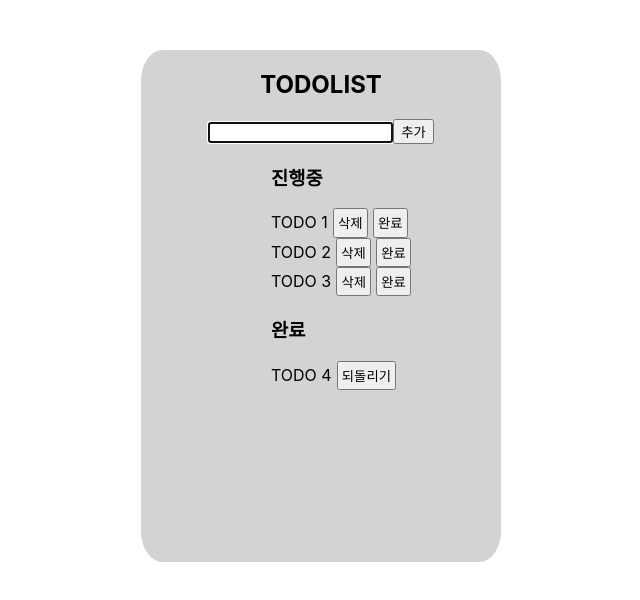
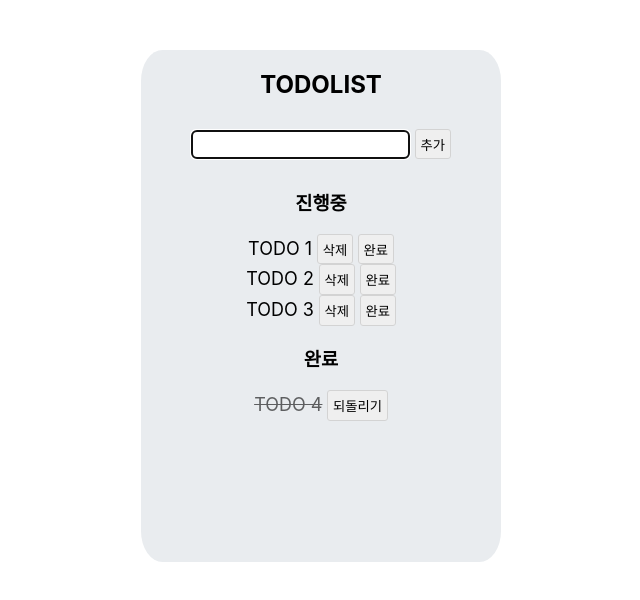
Before and after one commit to daymoon-dev/todolist-by-using-react, a React (Create React App) app: page / in a window 1280 px wide. Shown: the top 600 px of the page, without its empty margins (319-959 px from the left). Built offline with nearby package versions, Linux system fonts and the light colour scheme.

Commit message:
CSS 수정

```diff
--- a/src/App.js
+++ b/src/App.js
@@ -1,6 +1,6 @@
 import { createGlobalStyle } from "styled-components";
 import { TodoTemplate } from "./components/TodoTemplate";
-import { Titles, SubTitle } from "./components/Titles";
+import { Main } from "./components/Titles";
 import { TodoForm } from "./components/TodoForm";
 import { TodoList } from "./components/TodoList";
 import todoItems from "./db/todoItems.json";
@@ -21,7 +21,7 @@ function App() {
     <>
       <GlobalStyle />
       <TodoTemplate>
-        <Titles title="TODOLIST" />
+        <Main title="TODOLIST" />
         <TodoForm todoItem={todoItem} setTodoItem={setTodoItem} />
         <TodoList todoItem={todoItem} setTodoItem={setTodoItem} />
       </TodoTemplate>
--- a/src/components/Button.js
+++ b/src/components/Button.js
@@ -1,6 +1,11 @@
 import styled from "styled-components";
 
-const DefaultButton = styled.button``;
+const DefaultButton = styled.button`
+  padding: 0.3rem;
+  margin-left: 0.3rem;
+  border: 1px solid lightgray;
+  border-radius: 3px;
+`;
 
 export function Button({ buttonText, onClick }) {
   return <DefaultButton onClick={onClick}>{buttonText}</DefaultButton>;
--- a/src/components/Titles.js
+++ b/src/components/Titles.js
@@ -2,10 +2,10 @@ import styled from "styled-components";
 
 const MainTitle = styled.h1``;
 
-export const Titles = ({ title }) => {
+export const Main = ({ title }) => {
   return <MainTitle>{title}</MainTitle>;
 };
 
-export const SubTitle = ({ title }) => {
+export const Sub = ({ title }) => {
   return <h3>{title}</h3>;
 };
--- a/src/components/TodoForm.js
+++ b/src/components/TodoForm.js
@@ -3,15 +3,32 @@ import styled from "styled-components";
 
 import { Button } from "./Button";
 
-const TodoFormBlock = styled.div``;
-const TodoFormTemplate = styled.form``;
-const TodoInput = styled.input``;
+const TodoFormBlock = styled.div`
+  padding: 10px;
+`;
+
+const TodoFormTemplate = styled.form`
+  width: 100%;
+`;
+
+const TodoInput = styled.input`
+  border-radius: 5px;
+  font-size: 16px;
+  border: 1px solid lightgray;
+  padding: 0.3rem;
+`;
 
 export function TodoForm({ todoItem, setTodoItem }) {
   const [inputText, setInputText] = useState("");
 
   const onSubmit = (e) => {
     e.preventDefault();
+
+    if (!inputText || !inputText.trim()) {
+      alert("할 일을 입력해주세요.");
+      return;
+    }
+
     setTodoItem([
       ...todoItem,
       {
@@ -31,7 +48,7 @@ export function TodoForm({ todoItem, setTodoItem }) {
     <TodoFormBlock>
       <TodoFormTemplate onSubmit={onSubmit}>
         <TodoInput autoFocus onChange={onChange} value={inputText} />
-        <Button buttonText="추가" type="submit"></Button>
+        <Button buttonText="추가" type="submit" />
       </TodoFormTemplate>
     </TodoFormBlock>
   );
--- a/src/components/TodoItems.js
+++ b/src/components/TodoItems.js
@@ -1,7 +1,14 @@
 import styled from "styled-components";
 import { Button } from "./Button";
 
+const TodoItemBlock = styled.div`
+  display: block;
+`;
+
 const TodoItem = styled.li`
+  display: inline;
+  font-size: 18px;
+
   Button {
     margin-left: 5px;
     padding: 0.2rem;
@@ -26,16 +33,18 @@ export function TodoItems({ todoItem, setTodoItem, isDoneValue }) {
     .filter((item) => item.isDone === isDoneValue)
     .map((item) => {
       return !item.isDone ? (
-        <TodoItem key={item.id}>
-          {item.todo}
+        <TodoItemBlock key={item.id}>
+          <TodoItem>{item.todo}</TodoItem>
           <Button buttonText="삭제" onClick={() => deleteTodo(item.id)} />
           <Button buttonText="완료" onClick={() => isDoneHandler(item)} />
-        </TodoItem>
+        </TodoItemBlock>
       ) : (
-        <TodoItem key={item.id}>
-          {item.todo}
+        <TodoItemBlock key={item.id}>
+          <TodoItem className={item.isDone ? "Complete" : ""}>
+            {item.todo}
+          </TodoItem>
           <Button buttonText="되돌리기" onClick={() => isDoneHandler(item)} />
-        </TodoItem>
+        </TodoItemBlock>
       );
     });
 }
--- a/src/components/TodoList.js
+++ b/src/components/TodoList.js
@@ -1,9 +1,11 @@
 import styled from "styled-components";
-import { SubTitle } from "./Titles";
+import { Sub } from "./Titles";
 import { TodoItems } from "./TodoItems";
 
 const TodoListBlock = styled.div``;
 const Todolist = styled.ul`
+  padding: 0;
+  text-align: center;
   list-style: none;
 `;
 
@@ -11,16 +13,13 @@ export function TodoList({ todoItem, setTodoItem }) {
   return (
     <TodoListBlock>
       <Todolist>
-        <SubTitle title="진행중"></SubTitle>
+        <Sub title="진행중"></Sub>
         <TodoItems
           todoItem={todoItem}
           setTodoItem={setTodoItem}
           isDoneValue={false}
         />
-      </Todolist>
-
-      <Todolist>
-        <SubTitle title="완료"></SubTitle>
+        <Sub title="완료"></Sub>
         <TodoItems
           todoItem={todoItem}
           setTodoItem={setTodoItem}
--- a/src/components/TodoTemplate.js
+++ b/src/components/TodoTemplate.js
@@ -6,7 +6,8 @@ const TodoTemplateBlock = styled.section`
   align-items: center;
   width: 360px;
   height: 512px;
-  background: lightgray;
+
+  background: #e9ecef;
 
   border-radius: 6%;
 `;
```
Also changed, not shown: 1 other file (tests, documents, lock files or other folders).
